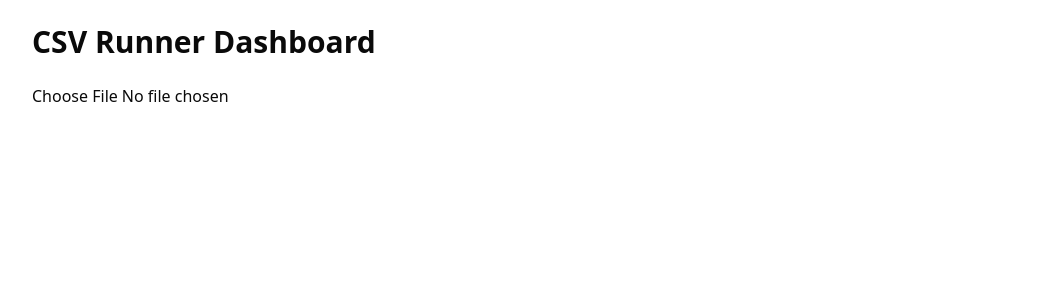
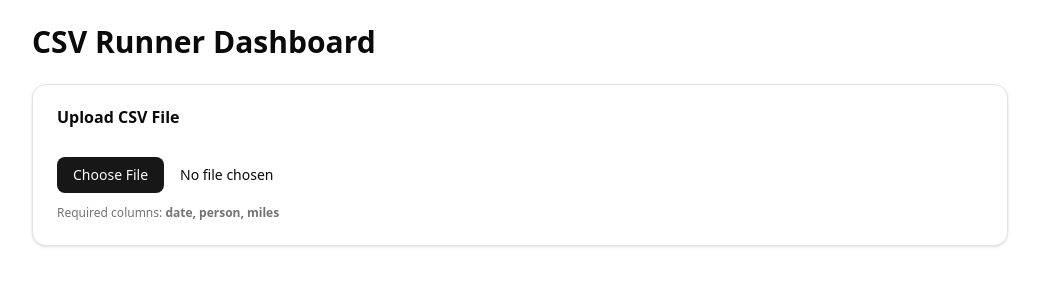
Before and after one commit to reshamrout/csv-analyser, a React (Vite) app: page / in a window 1280 px wide. Shown: the top 300 px of the page, without its empty margins (120-1159 px from the left). Built offline with nearby package versions, Linux system fonts and the light colour scheme.

Commit message:
feat: Completed csv uploader

```diff
--- a/src/components/CsvUploader.jsx
+++ b/src/components/CsvUploader.jsx
@@ -1,6 +1,7 @@
 import { useState } from "react";
 import { parseCSV } from "../utils/csvParser";
 import { Button } from "@/components/ui/button";
+import { Card, CardContent, CardHeader, CardTitle } from "@/components/ui/card";
 
 const CsvUploader = ({ onDataLoaded }) => {
   const [error, setError] = useState("");
@@ -19,16 +20,29 @@ const CsvUploader = ({ onDataLoaded }) => {
   };
 
   return (
-    <div className="space-y-2">
-      <input
-        type="file"
-        accept=".csv"
-        onChange={handleFileChange}
-        className="block"
-      />
-      {error && <p className="text-red-500 text-sm">{error}</p>}
-    </div>
+    <Card>
+      <CardHeader>
+        <CardTitle>Upload CSV File</CardTitle>
+      </CardHeader>
+      <CardContent className="space-y-3">
+        <input
+          type="file"
+          accept=".csv"
+          onChange={handleFileChange}
+          className="block w-full text-sm
+            file:mr-4 file:py-2 file:px-4
+            file:rounded-md file:border-0
+            file:bg-primary file:text-primary-foreground
+            hover:file:bg-primary/90"
+        />
+        <p className="text-xs text-muted-foreground">
+          Required columns: <b>date, person, miles</b>
+        </p>
+        {error && (
+          <p className="text-sm text-red-500 font-medium">{error}</p>
+        )}
+      </CardContent>
+    </Card>
   );
 };
-
 export default CsvUploader;
```
